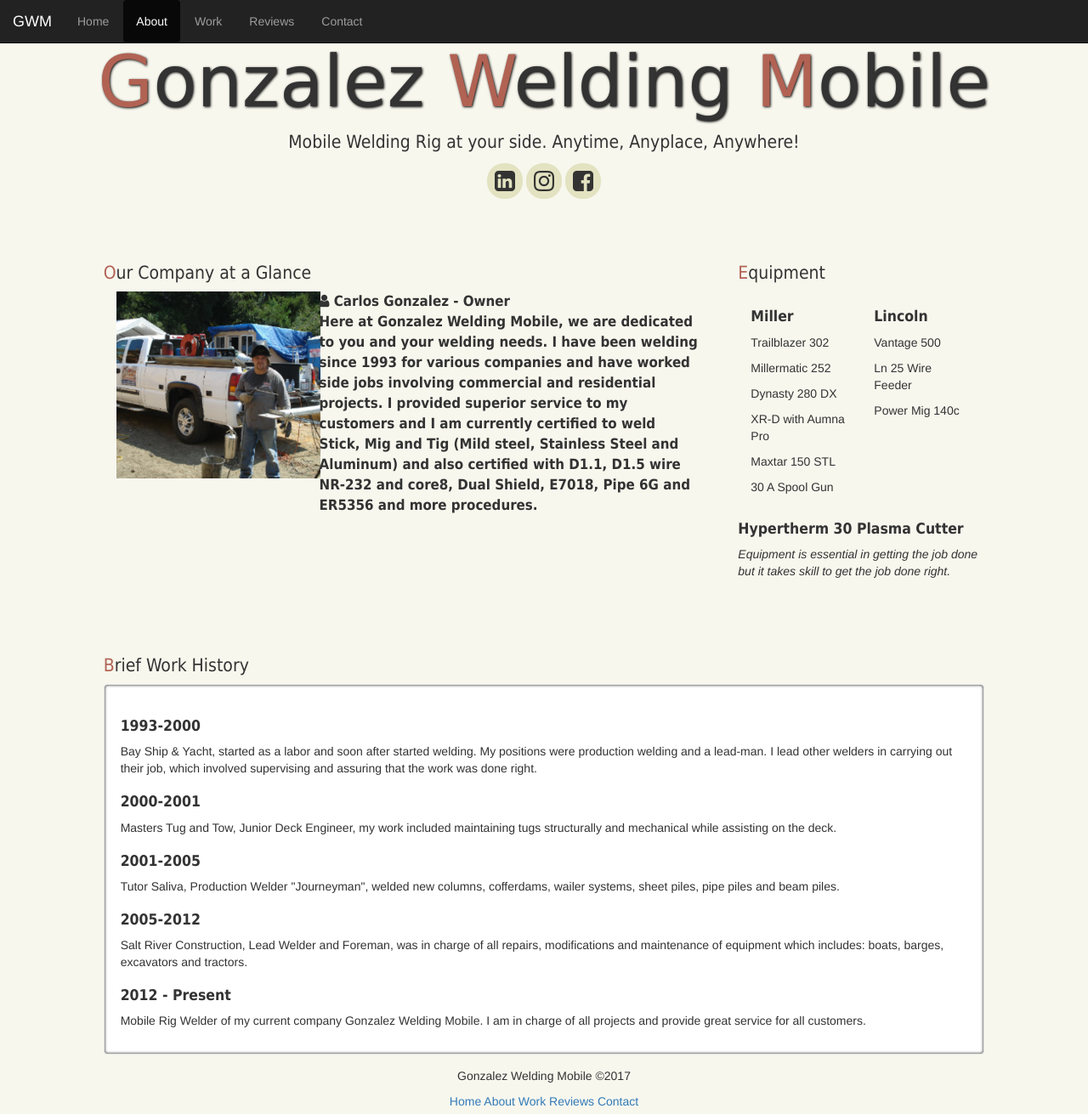
After one commit to 1moosey1/gonzalezwelding.com, a Django app: page /about/ in a window 1280 px wide. The commit adds this page. Shown: the whole page at 85% size. Run offline with Django 3.2, Linux system fonts and the light colour scheme; some libraries are stand-ins or nearby versions.

Commit message:
Added all files for about page. Linked about page to home page and vice versa.

```diff
--- a/pages/static/css/gwm.css
+++ b/pages/static/css/gwm.css
@@ -24,6 +24,12 @@
   margin-right: 10px;
 }
 
+.profile {
+
+  height: 220px;
+  width: 240px;
+}
+
 .btn-circle {
 
   width: 3em;
@@ -46,6 +52,15 @@
 
   height: 23em;
   overflow: hidden;
+}
+
+@media only screen and (max-width: 768px) {
+
+  .carousel {
+
+  height: 14em;
+  overflow: hidden;
+  }
 }
 
 .gwm-carousel-img {
@@ -144,6 +159,12 @@
   color: #ecf0f1;
 }
 
+.gwm-history {
+
+  background-color: #FFFFFF;
+  box-shadow: inset 0px 0px .25em #000000;
+}
+
 /*
 Sticky Footer
 
--- /dev/null
+++ b/pages/templates/pages/about.html
@@ -0,0 +1,247 @@
+<!DOCTYPE html>
+{% load static %}
+
+<html>
+
+<head>
+  <meta charset="UTF-8">
+  <title>About - Gonzalez Welding</title>
+
+  <link rel="stylesheet" href="{% static 'css/bootstrap.min.css' %}">
+  <link rel="stylesheet" href="{% static 'css/font-awesome.min.css' %}">
+  <link rel="stylesheet" href="{% static 'css/gwm.css' %}">
+</head>
+
+<body>
+
+<body>
+
+<!-- Navigation -->
+<nav class="navbar navbar-inverse navbar-fixed-top">
+
+  <div class="navbar-header">
+    <button type="button" class="navbar-toggle collapsed" data-toggle="collapse" data-target="#navlinks">
+      <span class="icon-bar"></span>
+      <span class="icon-bar"></span>
+      <span class="icon-bar"></span>
+    </button>
+
+    <div>
+      <!-- <img class="img-circle logo" src="http://i.imgur.com/NPdH4rJ.jpg"> -->
+      <span class="navbar-brand"> GWM </span>
+    </div>
+  </div>
+
+  <div class="collapse navbar-collapse" id="navlinks">
+    <ul class="nav navbar-nav nav-pills">
+      <li>
+        <a href="{% url 'pages:home' %}">Home</a>
+      </li>
+      <li class="active">
+        <a href="{% url 'pages:about' %}">About</a>
+      </li>
+      <li>
+        <a href="#work">Work</a>
+      </li>
+      <li>
+        <a href="#reviews">Reviews</a>
+      </li>
+      <li>
+        <a href="#contact">Contact</a>
+      </li>
+    </ul>
+  </div>
+
+</nav>
+<!-- End Navigation -->
+
+<!-- Content -->
+<div class="text-center">
+
+  <!-- Header -->
+  <h1 class="gwm-header1">
+    <span class="gwm-letter">G</span>onzalez
+    <span class="gwm-letter">W</span>elding
+    <span class="gwm-letter">M</span>obile
+  </h1>
+
+  <p class="gwm-header2">
+    Mobile Welding Rig at your side. Anytime, Anyplace, Anywhere!
+  </p>
+
+  <button type="button" class="btn-circle">
+    <i class="fa fa-2x fa-linkedin-square"></i>
+  </button>
+
+  <button type="button" class="btn-circle">
+    <i class="fa fa-2x fa-instagram"></i>
+  </button>
+
+  <button type="button" class="btn-circle">
+    <i class="fa fa-2x fa-facebook-square"></i>
+  </button>
+  <!-- End Header -->
+
+  <!-- Company & Equipment -->
+  <div class="row gwm-mt gwm-mb">
+
+    <!-- Company -->
+    <div class="col-md-7 col-md-offset-1">
+
+      <h2 class="gwm-header2 gwm-text-left">
+        <span class="gwm-letter">O</span>ur Company at a Glance
+      </h2>
+
+      <div class="row">
+
+        <div class="col-md-4">
+          <img class="profile" src="{% static 'images/profile.png' %}">
+        </div>
+
+        <div class="col-md-8">
+          <p class="gwm-text gwm-text-left">
+            <i class="fa fa-user"></i>
+            Carlos Gonzalez - Owner <br>
+            Here at Gonzalez Welding Mobile, we are dedicated to you and your welding needs. I have been welding since 1993 for various companies and have worked side jobs involving commercial and residential projects. I provided superior service to my customers and I am currently certified to weld Stick, Mig and Tig (Mild steel, Stainless Steel and Aluminum) and also certified with D1.1, D1.5 wire NR-232 and core8, Dual Shield, E7018, Pipe 6G and ER5356 and more procedures.
+          </p>
+        </div>
+
+      </div>
+
+    </div>
+    <!-- End Company-->
+
+    <!-- Equipment -->
+    <div class="col-md-3 gwm-text-left">
+
+      <h2 class="gwm-header2">
+        <span class="gwm-letter">E</span>quipment
+      </h2>
+
+      <div class="row">
+
+        <div class="col-md-6">
+
+          <h3 class="gwm-header3">Miller</h3>
+          <p>Trailblazer 302</p>
+          <p>Millermatic 252</p>
+          <p>Dynasty 280 DX</p>
+          <p>XR-D with Aumna Pro</p>
+          <p>Maxtar 150 STL</p>
+          <p>30 A Spool Gun</p>
+
+        </div>
+
+        <div class="col-md-6">
+
+          <h3 class="gwm-header3">Lincoln</h3>
+          <p>Vantage 500</p>
+          <p>Ln 25 Wire Feeder</p>
+          <p>Power Mig 140c</p>
+
+        </div>
+
+      </div>
+
+      <h3 class="gwm-header3">
+        Hypertherm 30 Plasma Cutter
+      </h3>
+
+      <i>
+        Equipment is essential in getting the job done but it takes skill to get the job done right.
+      </i>
+
+    </div>
+    <!-- End Equipment -->
+
+  </div>
+  <!-- End Company & Equipment -->
+
+  <!-- Work History -->
+  <div class="row gwm-text-left">
+    <!-- Work History Column -->
+    <div class="col-md-10 col-md-offset-1">
+
+      <h2 class="gwm-header2">
+        <span class="gwm-letter">B</span>rief Work History
+      </h2>
+
+      <!-- Well -->
+      <div class="well gwm-history">
+
+        <div>
+          <h3 class="gwm-header3">
+            1993-2000
+          </h3>
+          <p>
+            Bay Ship & Yacht, started as a labor and soon after started welding. My positions were production welding and a lead-man. I lead other welders in carrying out their job, which involved supervising and assuring that the work was done right.
+          </p>
+        </div>
+
+        <div>
+          <h3 class="gwm-header3">
+            2000-2001
+          </h3>
+          <p>
+            Masters Tug and Tow, Junior Deck Engineer, my work included maintaining tugs structurally and mechanical while assisting on the deck.
+          </p>
+        </div>
+
+        <div>
+          <h3 class="gwm-header3">
+            2001-2005
+          </h3>
+          <p>
+            Tutor Saliva, Production Welder "Journeyman", welded new columns, cofferdams, wailer systems, sheet piles, pipe piles and beam piles.
+          </p>
+        </div>
+
+        <div>
+          <h3 class="gwm-header3">
+            2005-2012
+          </h3>
+          <p>
+            Salt River Construction, Lead Welder and Foreman, was in charge of all repairs, modifications and maintenance of equipment which includes: boats, barges, excavators and tractors.
+          </p>
+        </div>
+
+        <div>
+          <h3 class="gwm-header3">
+            2012 - Present
+          </h3>
+          <p>
+            Mobile Rig Welder of my current company Gonzalez Welding Mobile. I am in charge of all projects and provide great service for all customers.
+          </p>
+        </div>
+
+      </div>
+      <!-- End Well -->
+
+    </div>
+    <!-- End Work History Column -->
+  </div>
+  <!-- End Work History -->
+
+</div>
+<!-- End Content -->
+
+<!-- Footer -->
+<div class="footer text-center">
+
+  <p>Gonzalez Welding Mobile ©2017</p>
+  <div>
+    <a href="{% url 'pages:home' %}">Home</a>
+    <a href="{% url 'pages:about' %}">About</a>
+    <a href="#work">Work</a>
+    <a href="#reviews">Reviews</a>
+    <a href="#contact">Contact</a>
+  </div>
+
+</div>
+<!-- End Header -->
+
+<script src="{% static 'js/jquery-3.1.1.min.js' %}"></script>
+<script src="{% static 'js/bootstrap.min.js' %}"></script>
+
+</body>
+</html>
--- a/pages/urls.py
+++ b/pages/urls.py
@@ -2,7 +2,9 @@
 
 from . import views
 
+app_name = 'pages'
 urlpatterns = [
-    url(r'^$', views.index, name='index'),
-    url(r'^home/$', views.home, name='home')
+    url(r'^$',       views.index, name='index'),
+    url(r'^home/$',  views.home,  name='home'),
+    url(r'^about/$', views.about, name='about')
 ]
--- a/pages/views.py
+++ b/pages/views.py
@@ -4,9 +4,14 @@
 
 # Index view redirects to home page
 def index(request):
-    return redirect('home')
+    return redirect('pages:home')
 
 
 # Render home page
 def home(request):
     return render(request, 'pages/index.html')
+
+
+# Render about page
+def about(request):
+    return render(request, 'pages/about.html')
```
Also changed, not shown: pages/templates/pages/index.html (+5 -5 lines), pages/static/images/profile.png (added).
